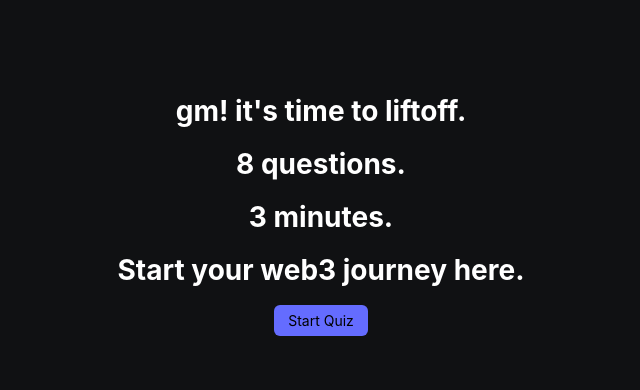
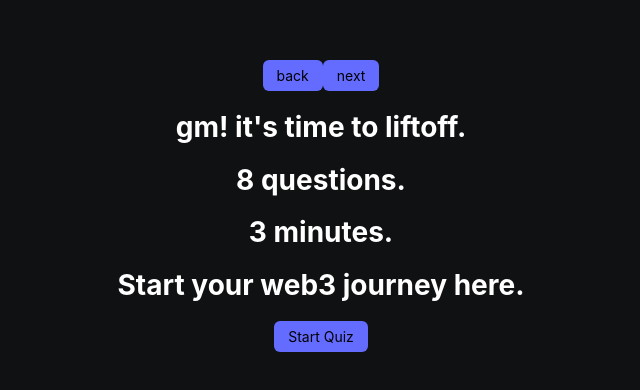
Before and after one commit to irisxyz/liftoff, a React (Vite) app: page / in a window 1280 px wide. Shown: the part 194-584 px from the top of the page, without its empty margins (319-959 px from the left). Built offline with nearby package versions, Linux system fonts and the light colour scheme.

Commit message:
first animation

```diff
--- a/src/App.jsx
+++ b/src/App.jsx
@@ -1,5 +1,7 @@
 import { useState } from 'react'
+import PropTypes from 'prop-types'
 import styled from 'styled-components'
+import { motion as m, AnimatePresence } from 'framer-motion'
 
 import Button from './components/Button'
 
@@ -14,23 +16,51 @@ const Center = styled.div`
 const Centered = styled.div`
 `
 
-const Slide1 = () => {
-  return <>
+const Slide1 = ({ onClick }) => {
+  return <m.div
+    initial={{ opacity: 0 }}
+    animate={{ opacity: 1 }}
+    exit={{ opacity: 0 }}
+    transition={{ duration: 0.3 }}
+  >
     <h1>gm! it&apos;s time to liftoff.</h1>
     <h1>8 questions.</h1>
     <h1>3 minutes.</h1>
     <h1>Start your web3 journey here.</h1>
-    <Button>Start Quiz</Button>
-  </>
+    <Button onClick={onClick}>Start Quiz</Button>
+  </m.div>
+}
+Slide1.propTypes = {
+  onClick: PropTypes.func
 }
 
 function App() {
-  const [page, setCount] = useState(0)
+  const [page, setPage] = useState(0)
+
+  const prevPage = () => {
+    setPage(page - 1)
+  }
+
+  const nextPage = () => {
+    setPage(page + 1)
+  }
+
+  const pageDisplay = () => {
+    switch(page) {
+      case 0:
+        return <Slide1 onClick={() => nextPage()}/>
+    }
+  }
 
   return (
     <Center>
       <Centered>
-        <Slide1/>
+        <Button onClick={() => prevPage()}>back</Button>
+        <Button onClick={() => nextPage()}>next</Button>
+        <AnimatePresence >
+        {page}
+        {pageDisplay()}
+        </AnimatePresence>
       </Centered>
     </Center>
   )
--- a/src/main.jsx
+++ b/src/main.jsx
@@ -1,5 +1,6 @@
 import React from 'react'
 import ReactDOM from 'react-dom/client'
+
 import App from './App.jsx'
 import ThemeProvider from './style/ThemeProvider'
 import GlobalStyle from './style/GlobalStyle'
```
